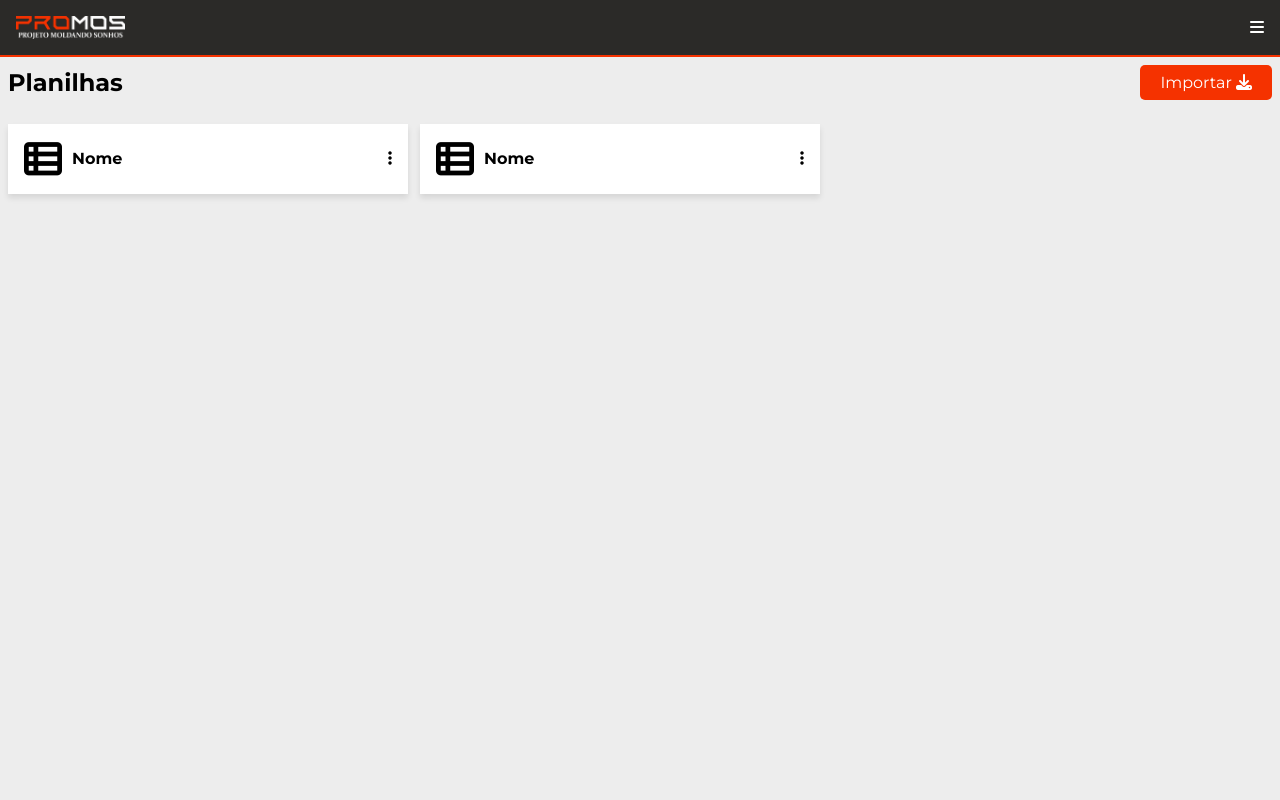
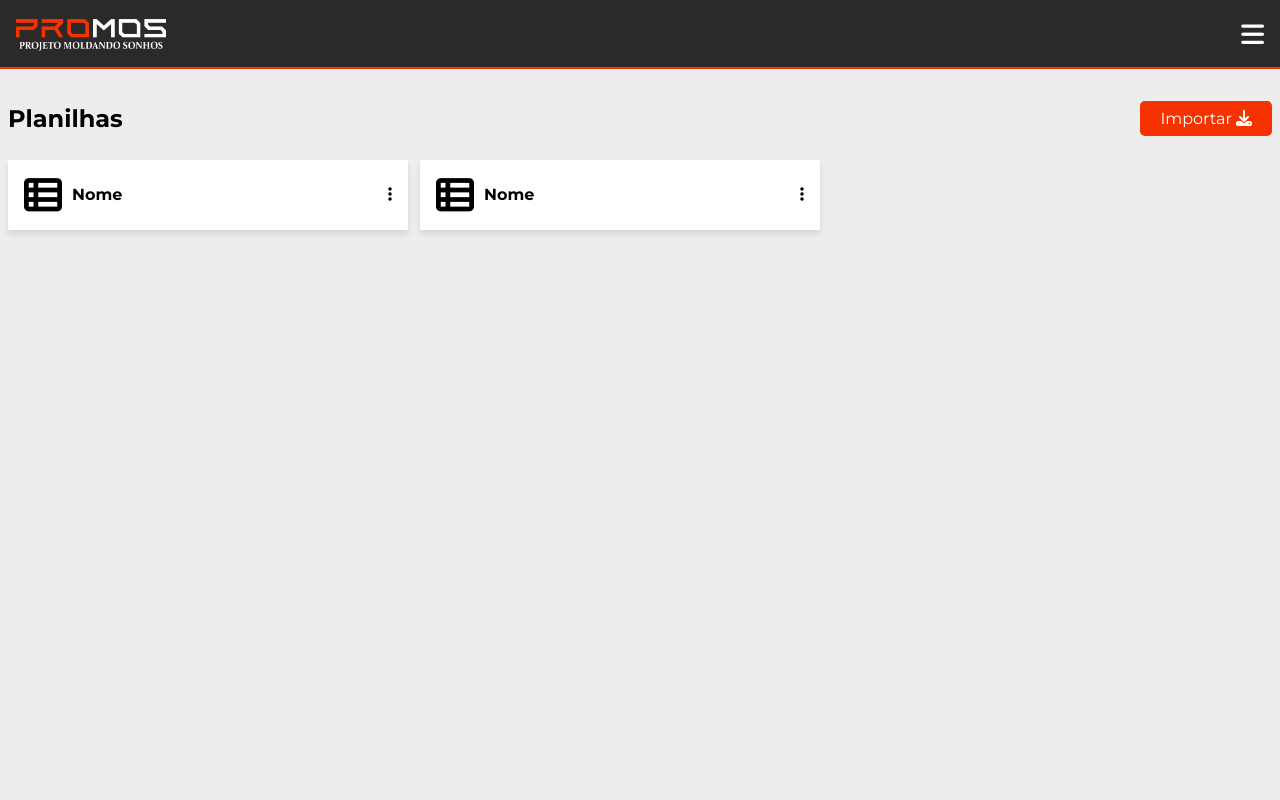
Before and after one commit to minesweepr/Gestao-PROMOS, a Flask app: page /planilhas in a window 1280 px wide. Run offline with Flask 3, Linux system fonts and the light colour scheme.

Commit message:
css fix(sem click azul, cores e padding)

```diff
--- a/app/static/css/base.css
+++ b/app/static/css/base.css
@@ -11,6 +11,7 @@
     margin: 0;
     box-sizing: border-box;
     font-family: "Montserrat", sans-serif;
+    -webkit-tap-highlight-color: transparent;
 }
 
 body{
@@ -31,13 +32,13 @@ header{
     display: flex;
     justify-content: space-between;
     align-items: center;
-    padding: 1em;
+    padding: 1.2em 1em 1em;
     width: 100%;
 }
 
 header>a>img{
     display: block;
-    width: 109px;
+    width: 150px;
     height: auto;
 }
 
@@ -94,12 +95,16 @@ button:hover,input[type="submit"]:hover{opacity: 0.85;}
 #menu-header{
     background-color: var(--cinza-escuro);
     width: 100%;
-    top: 56px;
+    top: 68px;
     right: 0px;
 }
 #menu-header li:not(:last-of-type){border-bottom: 1px solid #353535;}
 #menu-header li:last-of-type{color: var(--accent);}
 #menu-header li:hover{background-color: #272624;}
+
+.fa-bars {
+    font-size: 26px;
+}
 
 /* form */
 input[type="text"], input[type="password"],
--- a/app/static/css/card_retangular.css
+++ b/app/static/css/card_retangular.css
@@ -19,6 +19,10 @@
     width: 40px;
 }
 
+section.titulo-h2 {
+    padding-top: 2rem;
+}
+
 /* responsividade básica */
 @media (min-width: 600px){
     .card-retangular{
--- a/app/templates/notificacoes.html
+++ b/app/templates/notificacoes.html
@@ -13,21 +13,21 @@
 <body class="bg-branco">
 
 <header class="flx bg-branco">
-    <a href="#">
+    <a href="/presenca">
         <i class="fa-solid fa-chevron-left"></i>
     </a>
 
     <div class="center-flx">
         <i class="fa-regular fa-bell"></i>
         <h1>Notificações</h1>
-        <p class="accent-notif"><span>2</span> não lidas</p> <!--Tornar dinamico com backend qtd de mensagens n lidas-->
+        <p class="accent-notif"><span>2</span> não lidas</p> <!--TODO Tornar dinamico com backend qtd de mensagens n lidas-->
     </div>
 
     <div></div>
 
 </header>
 <main>
-    {% block conteudo %} <!--Tornar dinamico com backend, nome, dias e quantidade de mensagens n lidas-->
+    {% block conteudo %} <!--TODO Tornar dinamico com backend, nome, dias e quantidade de mensagens n lidas-->
     <article class="card-largo notificacao">
         <div class="center-flx notif-content">
             <i class="fa-solid fa-exclamation"></i>
--- a/app/templates/planilhas.html
+++ b/app/templates/planilhas.html
@@ -5,7 +5,7 @@
 {% endblock %}
 
 {% block conteudo %}
-<section class="flx">
+<section class="flx titulo-h2">
     <h2>Planilhas</h2>
     <button class="btn-vermelho">Importar <i class="fa-solid fa-download"></i></button>
 </section>
```
